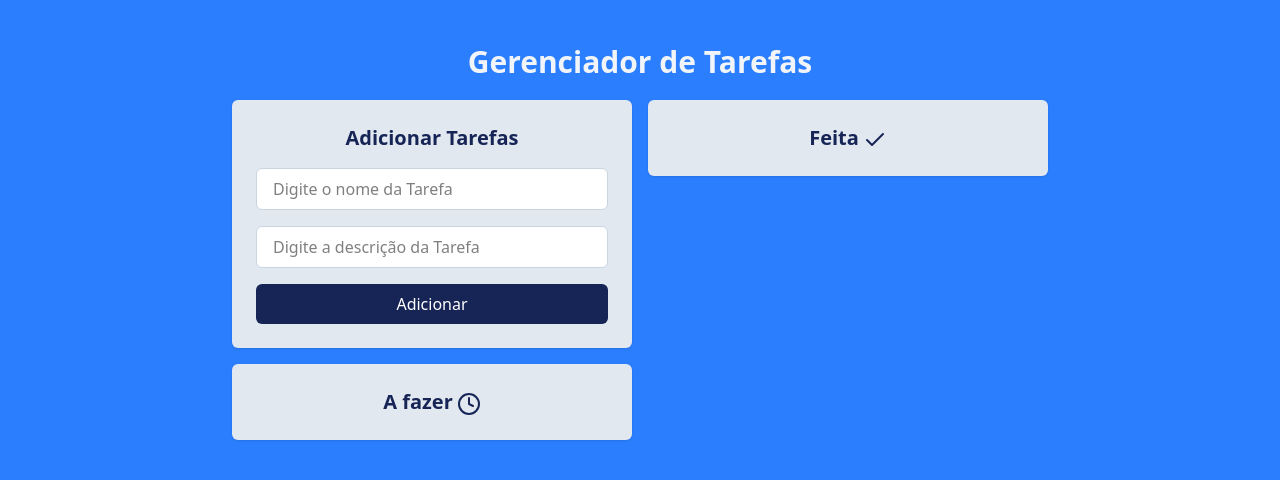
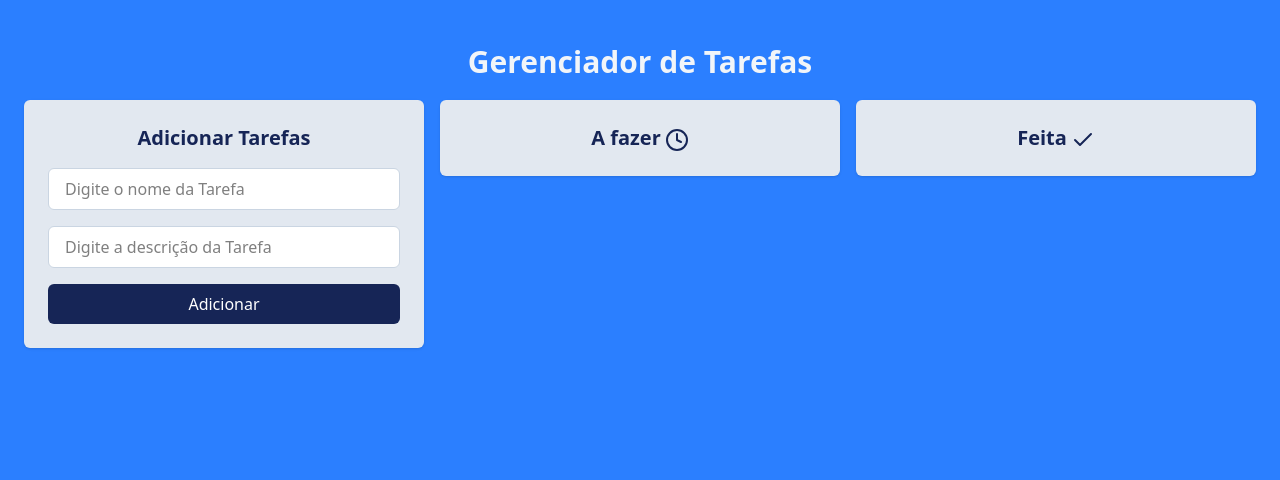
Before and after one commit to GabrielMoraisSL/ToDoList-Projeto, a React (Vite) app: page / in a window 1280 px wide. Shown: the top 480 px of the page. Built offline with nearby package versions, Linux system fonts and the light colour scheme.

Commit message:
Alteração no layout

```diff
--- a/src/App.jsx
+++ b/src/App.jsx
@@ -41,9 +41,12 @@ function App() {
     <div className="w-screen h-screen bg-blue-500 flex flex-col items-center p-6 overflow-auto">
       <div>
         <Title>Gerenciador de Tarefas</Title>
-        <div className="flex flex-col sm:flex-row justify-center p-5 gap-4 h-full ">
+        <div className="">
+          <div className="flex flex-col md:flex-row justify-center p-5 gap-4 h-full container">
             <div className="w-full md:w-[400px] space-y-4">
               <AddTasks onAddTaskSubmit={onAddTaskSubmit} />
+            </div>
+            <div className="w-full md:w-[400px] space-y-4">
               <Tasks
                 tasks={tasks}
                 onTaskMoveClick={onTaskMoveClick}
@@ -60,6 +63,7 @@ function App() {
           </div>
         </div>
       </div>
+    </div>
   );
 }
 
```
Lines whose indentation alone changed are shown as unchanged.
